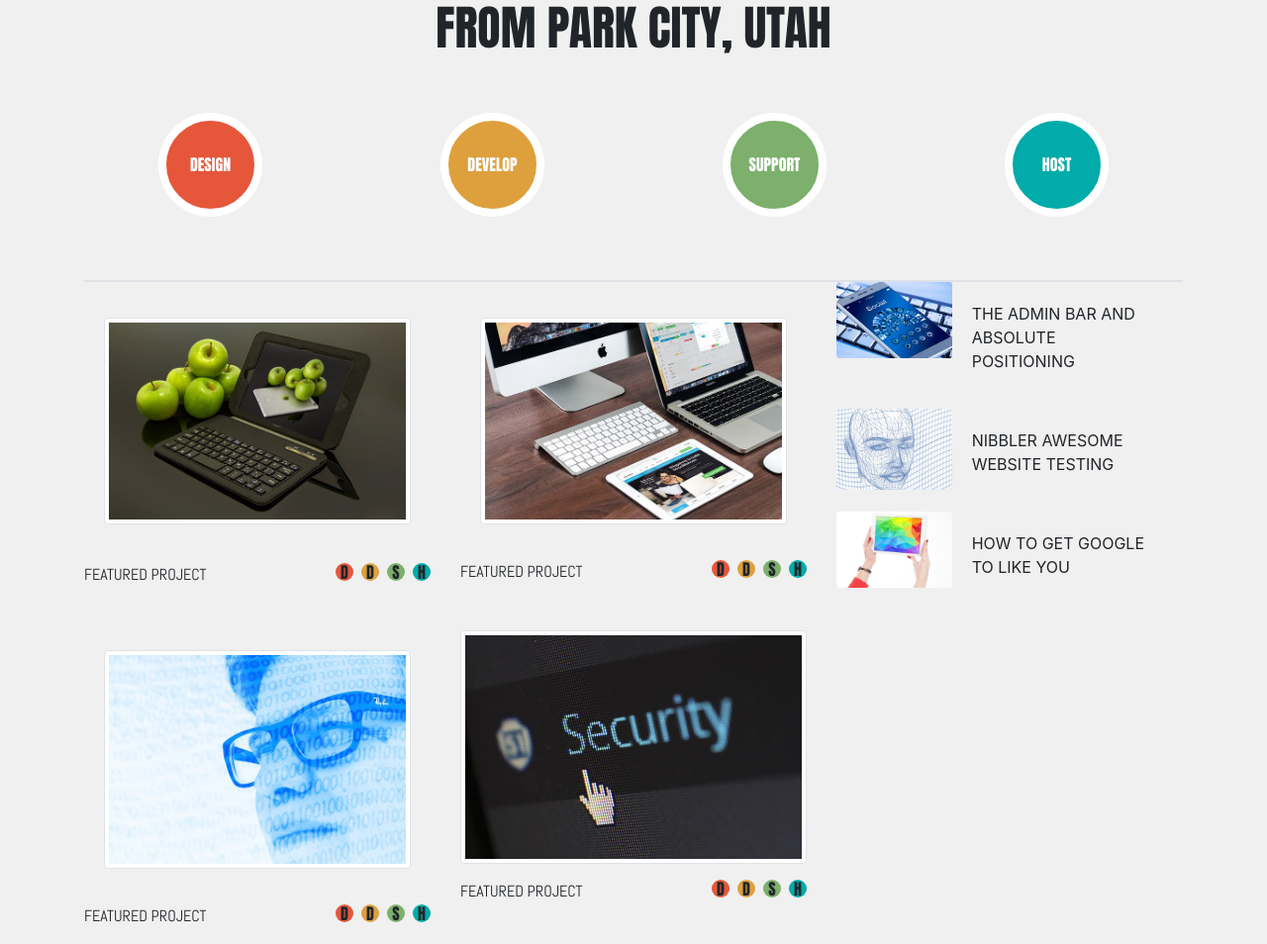
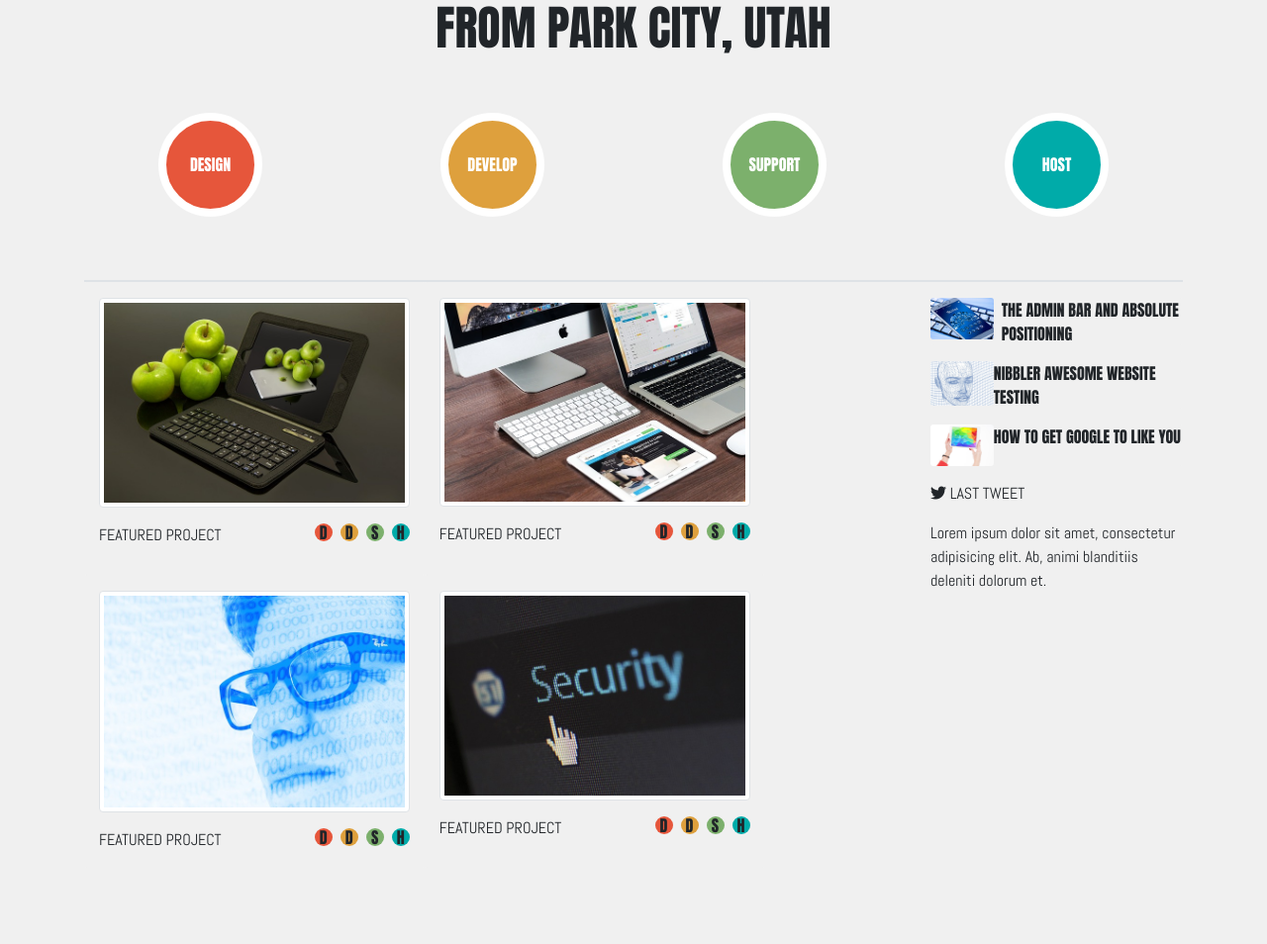
Before and after one commit to baez-mccaleb-ganymede/codeup-design-project, a plain HTML site: page index.html in a window 1280 px wide. Shown: the whole page at 99% size. After the commit the page ends 877 px from the top, so only its background shows below. Drawn offline with nearby package versions, Linux system fonts and the light colour scheme.

Commit message:
Modify: custom.css/index.html

```diff
--- a/css/custom.css
+++ b/css/custom.css
@@ -83,3 +83,7 @@ h2  {
 .side-cards {
     font-family: 'Anton', sans-serif;
 }
+
+.small-card-font {
+    font-family: 'Anton', sans-serif;
+}
--- a/index.html
+++ b/index.html
@@ -9,6 +9,7 @@
         <link rel="stylesheet" href="https://stackpath.bootstrapcdn.com/bootstrap/4.2.1/css/bootstrap.min.css" integrity="sha384-GJzZqFGwb1QTTN6wy59ffF1BuGJpLSa9DkKMp0DgiMDm4iYMj70gZWKYbI706tWS" crossorigin="anonymous">
         <link rel="stylesheet" href="css/custom.css">
         <link href="https://fonts.googleapis.com/css?family=Abel|Anton&display=swap" rel="stylesheet">
+        <script src="https://kit.fontawesome.com/1a038e3095.js" crossorigin="anonymous"></script>
         <title>Codeup Design Project</title>
     </head>
     <body>
@@ -52,13 +53,16 @@
                     <p class="card-title mx-auto my-5 select-work">SELECTED WORK</p>
             </section>
             <div class="row">
-                <div class="col-sm-6 col-md-4 card border-0 feature-font">
-                    <div class="card-body my-3">
+                <div class="col-12 col-sm-12 col-md-9">
+                    <div class="container">
+                        <div class="row">
+                            <div class="col-sm-6 col-md-5 card border-0 feature-font">
+                                <div class="card-body my-3 p-0">
                                     <img src="images/apple-ipad.jpg" class="img-thumbnail" alt="ipad with apples on it">
                                 </div>
                                 <div class="card-title">
                                     <ul class="list-inline d-flex">
-                            <li class="list-inline-item">FEATURED PROJECT</li>
+                                        <li class="list-inline-item m-0">FEATURED PROJECT</li>
                                         <li class="list-inline-item rounded-circle mini-design ml-auto d-flex align-items-center justify-content-center">D</li>
                                         <li class="list-inline-item rounded-circle mini-develop d-flex align-items-center justify-content-center">D</li>
                                         <li class="list-inline-item rounded-circle mini-support d-flex align-items-center justify-content-center">S</li>
@@ -66,13 +70,13 @@
                                     </ul>
                                 </div>
                             </div>
-                <div class="d-none d-sm-block col-sm-6 col-md-4 card border-0 feature-font">
-                    <div class="card-body my-3">
+                            <div class="d-none d-sm-block col-sm-6 col-md-5 card border-0 feature-font">
+                                <div class="card-body my-3 p-0">
                                     <img src="images/macbook.jpg" class="img-thumbnail" alt="desk with computer">
                                 </div>
                                 <div class="card-title">
                                     <ul class="list-inline d-flex">
-                            <li class="list-inline-item">FEATURED PROJECT</li>
+                                        <li class="list-inline-item m-0">FEATURED PROJECT</li>
                                         <li class="list-inline-item rounded-circle mini-design ml-auto d-flex align-items-center justify-content-center">D</li>
                                         <li class="list-inline-item rounded-circle mini-develop d-flex align-items-center justify-content-center">D</li>
                                         <li class="list-inline-item rounded-circle mini-support d-flex align-items-center justify-content-center">S</li>
@@ -80,53 +84,14 @@
                                     </ul>
                                 </div>
                             </div>
-<!--                ARTICLE CARDS ON RIGHT SIDE-->
-                <div class="d-none d-sm-block col-sm-6 col-md-4">
-                    <div class="card mb-3 card border-0">
-                        <div class="row no-gutters">
-                            <div class="col-md-4">
-                                <img src="images/mobile-phone.jpg" class="card-img" alt="mobile phone">
-                            </div>
-                            <div class="col-md-8">
-                                <div class="card-body">
-                                    <p class="card-text">THE ADMIN BAR AND ABSOLUTE POSITIONING</p>
-                                </div>
-                            </div>
-                        </div>
-                    </div>
-                    <div class="card mb-3 card border-0">
-                        <div class="row no-gutters">
-                            <div class="col-md-4">
-                                <img src="images/head.jpg" class="card-img" alt="wire face">
-                            </div>
-                            <div class="col-md-8">
-                                <div class="card-body">
-                                    <p class="card-text">NIBBLER AWESOME WEBSITE TESTING</p>
-                                </div>
-                            </div>
-                        </div>
-                    </div>
-                    <div class="card mb-3 card border-0">
-                        <div class="row no-gutters">
-                            <div class="col-md-4">
-                                <img src="images/ipad.jpg" class="card-img" alt="ipad">
-                            </div>
-                            <div class="col-md-8">
-                                <div class="card-body">
-                                    <p class="card-text">HOW TO GET GOOGLE TO LIKE YOU</p>
-                                </div>
-                            </div>
-                        </div>
-                    </div>
-                </div>
-<!--                ARTICLE CARDS ON RIGHT SIDE END-->
-                <div class="d-none d-sm-block col-sm-6 col-md-4 card border-0 feature-font">
-                    <div class="card-body my-3">
+                            <div class="w-100"></div>
+                            <div class="d-none d-sm-block col-sm-6 col-md-5 card border-0 feature-font">
+                                <div class="card-body my-3 p-0">
                                     <img src="images/man.jpg" class="img-thumbnail" alt="guy with glasses">
                                 </div>
                                 <div class="card-title">
                                     <ul class="list-inline d-flex">
-                            <li class="list-inline-item">FEATURED PROJECT</li>
+                                        <li class="list-inline-item m-0">FEATURED PROJECT</li>
                                         <li class="list-inline-item rounded-circle mini-design ml-auto d-flex align-items-center justify-content-center">D</li>
                                         <li class="list-inline-item rounded-circle mini-develop d-flex align-items-center justify-content-center">D</li>
                                         <li class="list-inline-item rounded-circle mini-support d-flex align-items-center justify-content-center">S</li>
@@ -134,13 +99,13 @@
                                     </ul>
                                 </div>
                             </div>
-                <div class="d-none d-sm-block col-sm-6 col-md-4 card border-0 feature-font">
+                            <div class="d-none d-sm-block col-sm-6 col-md-5 card border-0 feature-font">
                                 <div class="card-body p-0 my-3">
                                     <img src="images/security.jpg" class="img-thumbnail" alt="security text">
                                 </div>
                                 <div class="card-title">
                                     <ul class="list-inline d-flex">
-                            <li class="list-inline-item">FEATURED PROJECT</li>
+                                        <li class="list-inline-item m-0">FEATURED PROJECT</li>
                                         <li class="list-inline-item rounded-circle mini-design ml-auto d-flex align-items-center justify-content-center">D</li>
                                         <li class="list-inline-item rounded-circle mini-develop d-flex align-items-center justify-content-center">D</li>
                                         <li class="list-inline-item rounded-circle mini-support d-flex align-items-center justify-content-center">S</li>
@@ -149,7 +114,60 @@
                                 </div>
                             </div>
                         </div>
+                    </div>
+                </div>
     <!--            4 BIG CARDS END-->
+    <!--            ARTICLE CARDS ON RIGHT SIDE -->
+                <div class="col">
+                    <div class="container">
+                        <div class="row">
+                            <div class="d-none d-sm-none d-md-block small-card-font mt-3">
+                                <div class="card mb-3 card border-0">
+                                    <div class="row no-gutters">
+                                        <div class="col-md-3">
+                                            <img src="images/mobile-phone.jpg" class="card-img" alt="mobile phone">
+                                        </div>
+                                        <div class="col-md-9">
+                                            <div class="card-body p-0 ml-2">
+                                                <p class="card-text">THE ADMIN BAR AND ABSOLUTE POSITIONING</p>
+                                            </div>
+                                        </div>
+                                    </div>
+                                </div>
+                                <div class="card mb-3 card border-0">
+                                    <div class="row no-gutters">
+                                        <div class="col-md-3">
+                                            <img src="images/head.jpg" class="card-img" alt="wire face">
+                                        </div>
+                                        <div class="col-md-9">
+                                            <div class="card-body p-0">
+                                                <p class="card-text">NIBBLER AWESOME WEBSITE TESTING</p>
+                                            </div>
+                                        </div>
+                                    </div>
+                                </div>
+                                <div class="card mb-3 card border-0">
+                                    <div class="row no-gutters">
+                                        <div class="col-md-3">
+                                            <img src="images/ipad.jpg" class="card-img" alt="ipad">
+                                        </div>
+                                        <div class="col-md-9">
+                                            <div class="card-body p-0">
+                                                <p class="card-text">HOW TO GET GOOGLE TO LIKE YOU</p>
+                                            </div>
+                                        </div>
+                                    </div>
+                                </div>
+                                <div class="feature-font">
+                                    <p><i class="fab fa-twitter"></i> LAST TWEET</p>
+                                    <p>Lorem ipsum dolor sit amet, consectetur adipisicing elit. Ab, animi blanditiis deleniti dolorum et.</p>
+                                </div>
+                            </div>
+                        </div>
+                    </div>
+                </div>
+            </div>
+<!--            ARTICLE CARDS ON RIGHT SIDE END-->
         </div>
     </main>
 
```
Lines whose indentation alone changed are shown as unchanged.
